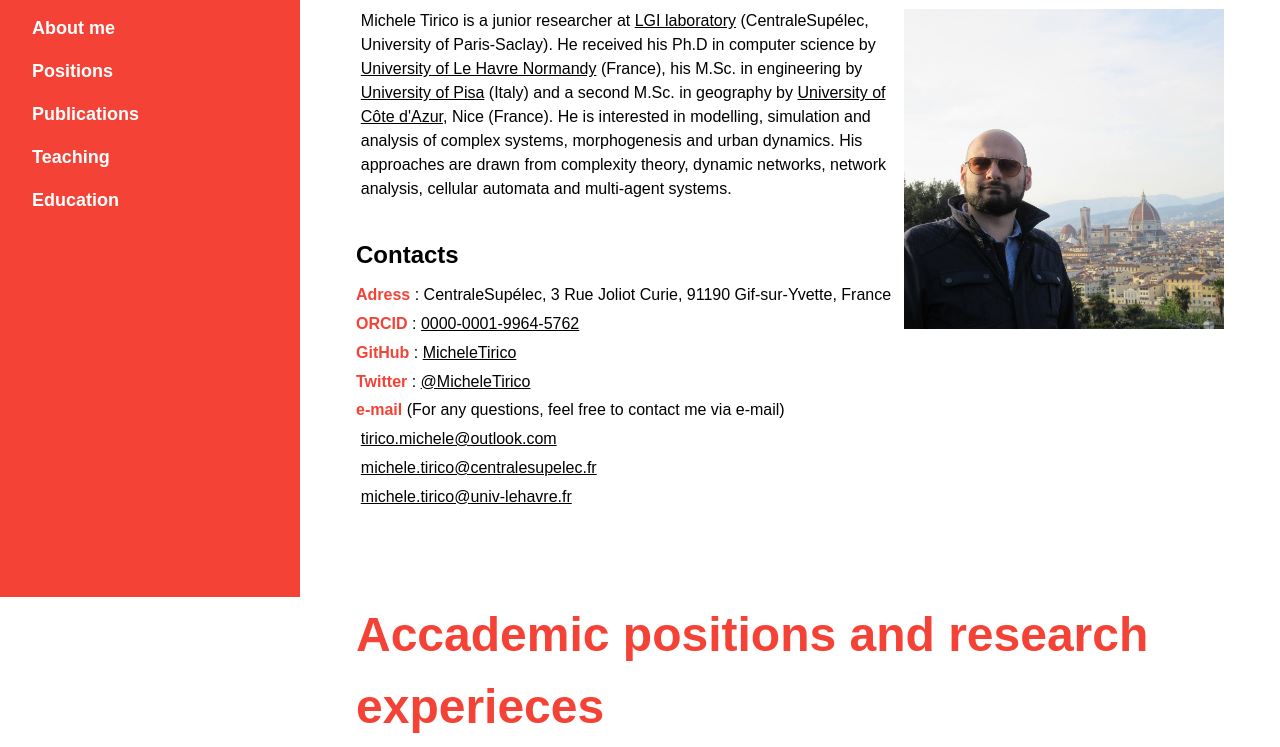
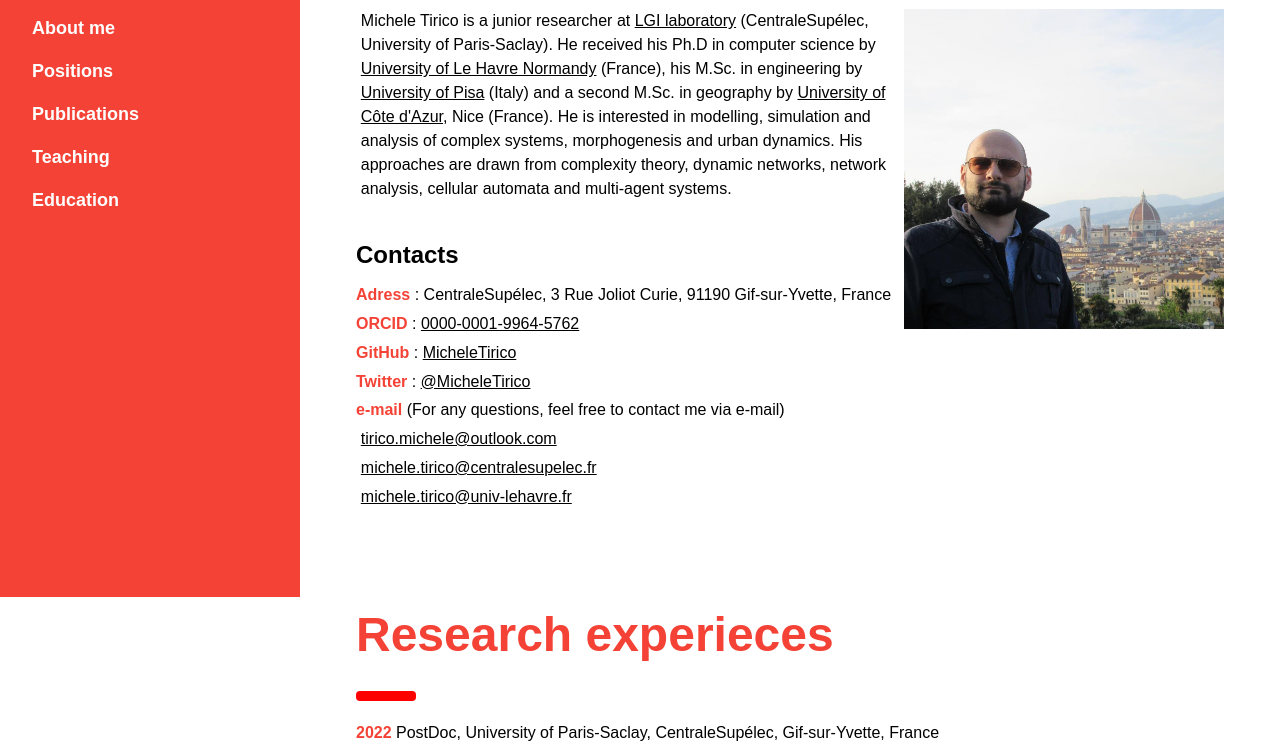
Before and after one commit to MicheleTirico/micheletirico.github.io, a plain HTML site: page index.html in a window 1280 px wide. Shown: the part 203-950 px from the top of the page. Drawn offline with Linux system fonts and the light colour scheme; a web font is replaced by a local one.

Commit message:
update index

```diff
--- a/index.html
+++ b/index.html
@@ -73,7 +73,7 @@ His approaches are drawn from complexity theory, dynamic networks, network analy
 
   <!-- Positions -->
   <div class="w3-container" id="Positions" style="margin-top:75px">
-    <h1 class="w3-xxxlarge w3-text-red"><b>Accademic positions and research experieces</b></h1>
+    <h1 class="w3-xxxlarge w3-text-red"><b>Research experieces</b></h1>
     <hr style="width:50px;border:5px solid red" class="w3-round">
 
 <!--  <h2>Teaching</h2>  <span>2019-2021</span> Researcher and teaching assistant (ATER) at <a href="https://isel.univ-lehavre.fr/">ISEL.</a></p>
```
